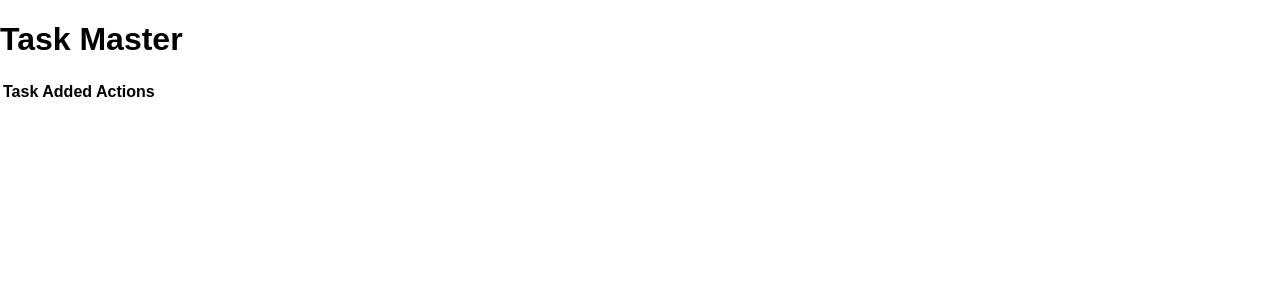
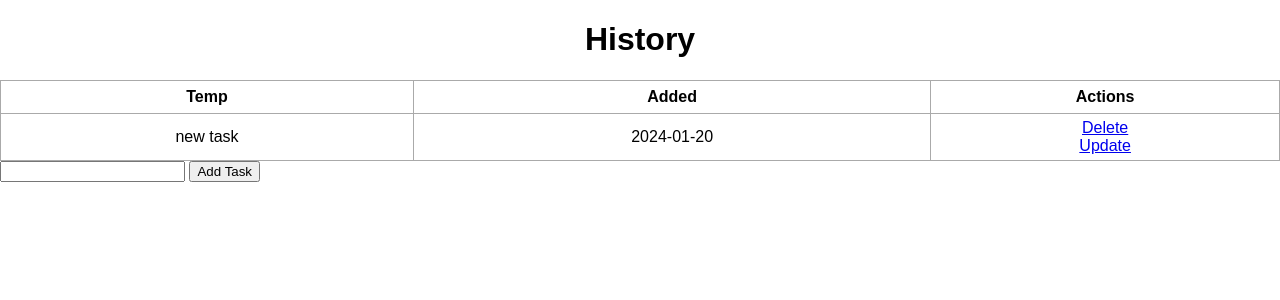
Before and after one commit to skykiller30/PythonFlaskApp, a Flask app: page / in a window 1280 px wide. Shown: the top 300 px of the page. Run offline with Flask 3, Linux system fonts and the light colour scheme; data comes from the database, SQL or seed files in the repository; both versions use the stored data as it was after the commit; lists and menus that the app fills with data are empty.

Commit message:
first draft

```diff
--- a/app.py
+++ b/app.py
@@ -1,4 +1,4 @@
-from flask import Flask, render_template, url_for
+from flask import Flask, render_template, url_for, request, redirect
 from flask_sqlalchemy import SQLAlchemy
 from datetime import datetime
 
@@ -13,10 +13,53 @@
     date_created = db.Column(db.DateTime, default=datetime.utcnow)
 
 def __repr__(self):
-    return '<Task %r>'
-@app.route('/')
-def hello():
-    return render_template('index.html')
+    return '<Task %r>' % self.id
+
+
+@app.route('/',methods=['POST', 'GET'])
+def index():
+    if request.method == 'POST':
+        task_content = request.form['content']
+        new_task = Todo(content=task_content)
+
+        try:
+            db.session.add(new_task)
+            db.session.commit()
+            return redirect('/')
+        except:
+            return 'There was an issue adding your task'
+    else:
+        tasks = Todo.query.order_by(Todo.date_created).all()
+        return render_template('index.html', tasks=tasks)
+
+
+@app.route('/delete/<int:id>')
+def delete(id):
+        task_to_delete = Todo.query.get_or_404(id)
+
+        try:
+            db.session.delete(task_to_delete)
+            db.session.commit()
+            return redirect('/')
+        except:
+            return 'There was a problem deleting your task'
+
+@app.route('/update/<int:id>', methods=['GET', 'POST'])
+def update(id):
+    task = Todo.query.get_or_404(id)
+
+    if request.method == 'POST':
+        task.content = request.form['content']
+
+        try:
+            db.session.commit()
+            return redirect('/')
+        except:
+            return 'There was an issue updating your tasks'
+
+    else:
+        return render_template('update.html', task=task)
+
 
 if __name__ == "__main__":
     app.run(debug=True)
--- a/static/css/main.css
+++ b/static/css/main.css
@@ -2,3 +2,20 @@
 margin: 0;
 font-family: Arial;
 }
+table, td, th {
+    border: 1px solid #aaa;
+}
+
+table {
+    border-collapse: collapse;
+    width: 100%;
+}
+
+th {
+    height: 30px;
+}
+
+td {
+    text-align: center;
+    padding: 5px;
+}
--- a/templates/index.html
+++ b/templates/index.html
@@ -1,19 +1,36 @@
 {% extends 'base.html' %}
 
 {% block head %}
-
+<title>Task Master</title>
 {% endblock %}
 
 {% block body %}
 <div class="content">
-    <h1>Task Master</h1>
+    <h1 style="text-align: center">History</h1>
 
     <table>
         <tr>
-            <th>Task</th>
+            <th>Temp</th>
             <th>Added</th>
             <th>Actions</th>
         </tr>
+        {% for task in tasks %}
+            <tr>
+                <td>{{ task.content}}</td>
+                <td>{{ task.date_created.date() }}</td>
+                <td>
+                    <a href="/delete/{{task.id}}">Delete</a>
+                    <br>
+                    <a href="/update/{{task.id}}">Update</a>
+                </td>
+            </tr>
+            {% endfor %}
     </table>
+
+    <form action="/" method="POST">
+        <input type="text" name="content" id="content">
+        <input type="submit"value="Add Task">
+    </form>
+
 </div>
 {% endblock %}
```
Also changed, not shown: templates/update.html (added, +20 -0 lines), instance/test.db.
